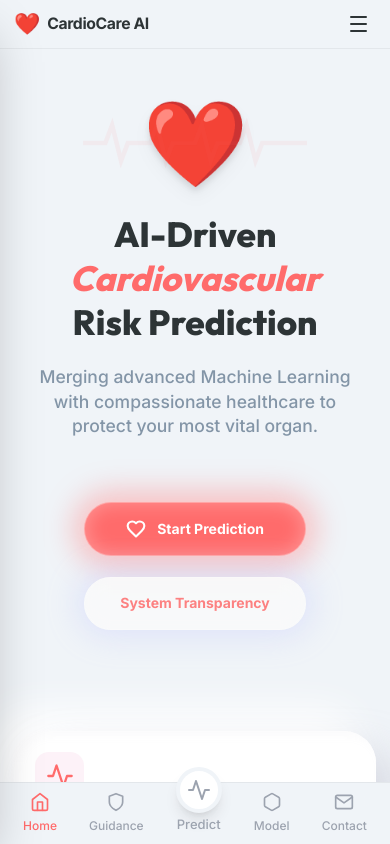
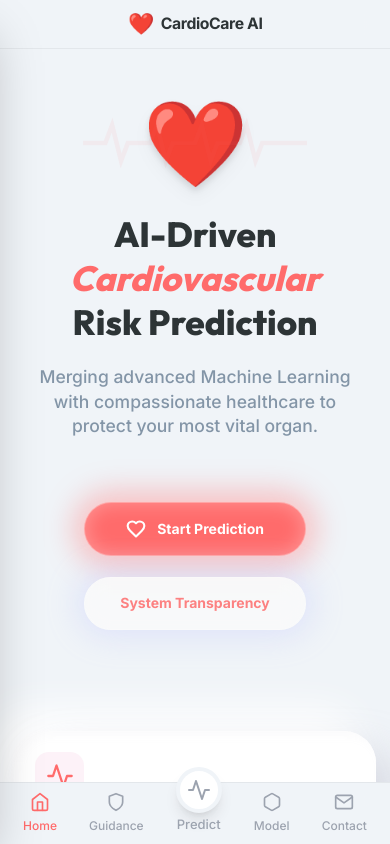
Before and after one commit to RajPanchasara/CardioCare-AI, a Next.js app: page / in a window 390 px wide. Built offline with nearby package versions, Linux system fonts and the light colour scheme.

Commit message:
Refactor MobileHeader component to remove props

```diff
--- a/components/MobileHeader.tsx
+++ b/components/MobileHeader.tsx
@@ -2,44 +2,13 @@
 
 import Link from "next/link";
 
-interface MobileHeaderProps {
-    isOpen: boolean;
-    onToggle: () => void;
-}
-
-export default function MobileHeader({ isOpen, onToggle }: MobileHeaderProps) {
+export default function MobileHeader() {
     return (
-        <header className="lg:hidden h-14 px-4 flex items-center justify-between bg-[var(--bg-nav)] backdrop-blur-md border-b border-[rgba(0,0,0,0.05)] z-50 shrink-0">
-            {/* Brand */}
+        <header className="lg:hidden h-14 px-4 flex items-center justify-center bg-[var(--bg-nav)] backdrop-blur-md border-b border-[rgba(0,0,0,0.05)] z-50 shrink-0">
             <Link href="/" className="flex items-center gap-2">
                 <div className="heartbeat text-primary text-2xl">❤️</div>
                 <span className="font-bold tracking-tight text-lg text-[var(--text-main)]">CardioCare AI</span>
             </Link>
-
-            {/* Hamburger / X toggle */}
-            <button
-                onClick={onToggle}
-                aria-label={isOpen ? "Close menu" : "Open menu"}
-                aria-expanded={isOpen}
-                className="w-10 h-10 flex flex-col items-center justify-center gap-[5px] rounded-xl
-                           hover:bg-[var(--bg-main)] active:scale-90 transition-all duration-200 focus:outline-none"
-            >
-                {/* Top bar — rotates to first arm of X */}
-                <span
-                    className="block h-[2px] w-5 bg-[var(--text-main)] rounded-full origin-center transition-transform duration-300"
-                    style={{ transform: isOpen ? "translateY(7px) rotate(45deg)" : "none" }}
-                />
-                {/* Middle bar — fades out */}
-                <span
-                    className="block h-[2px] w-5 bg-[var(--text-main)] rounded-full transition-opacity duration-200"
-                    style={{ opacity: isOpen ? 0 : 1 }}
-                />
-                {/* Bottom bar — rotates to second arm of X */}
-                <span
-                    className="block h-[2px] w-5 bg-[var(--text-main)] rounded-full origin-center transition-transform duration-300"
-                    style={{ transform: isOpen ? "translateY(-7px) rotate(-45deg)" : "none" }}
-                />
-            </button>
         </header>
     );
 }
```
